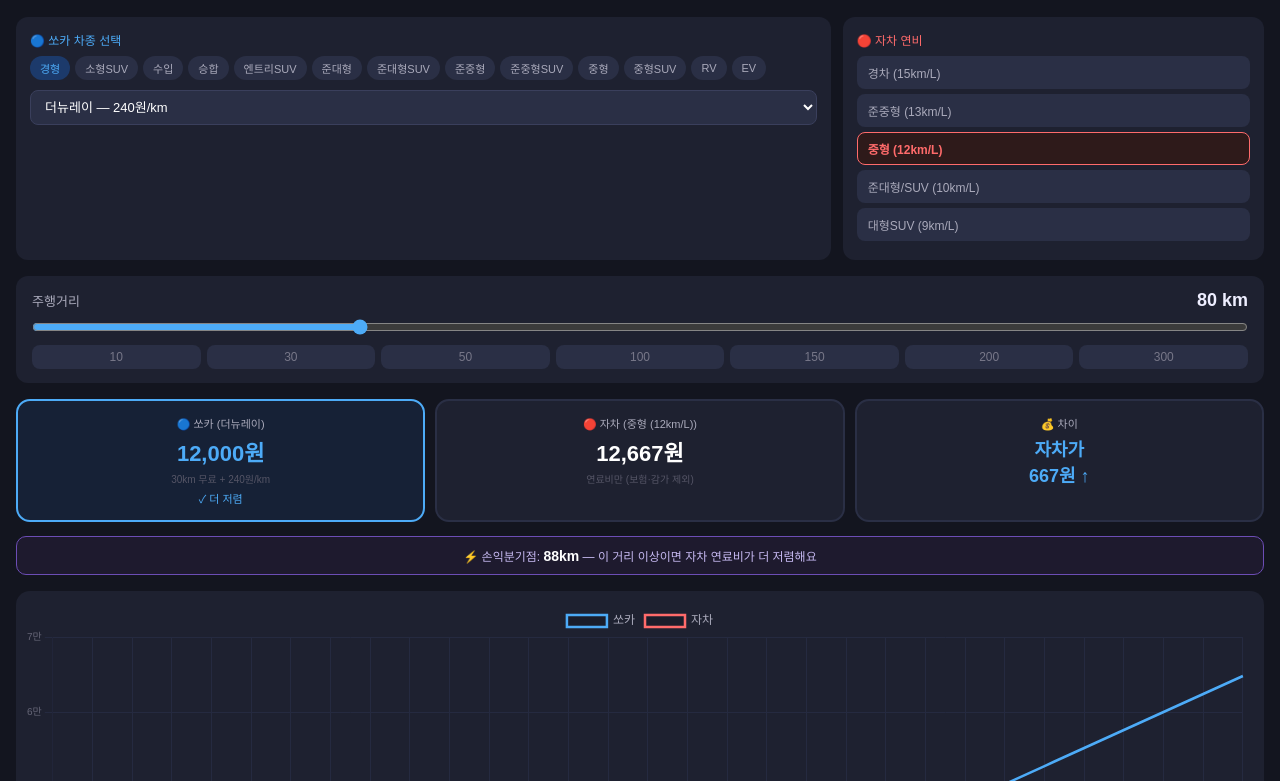
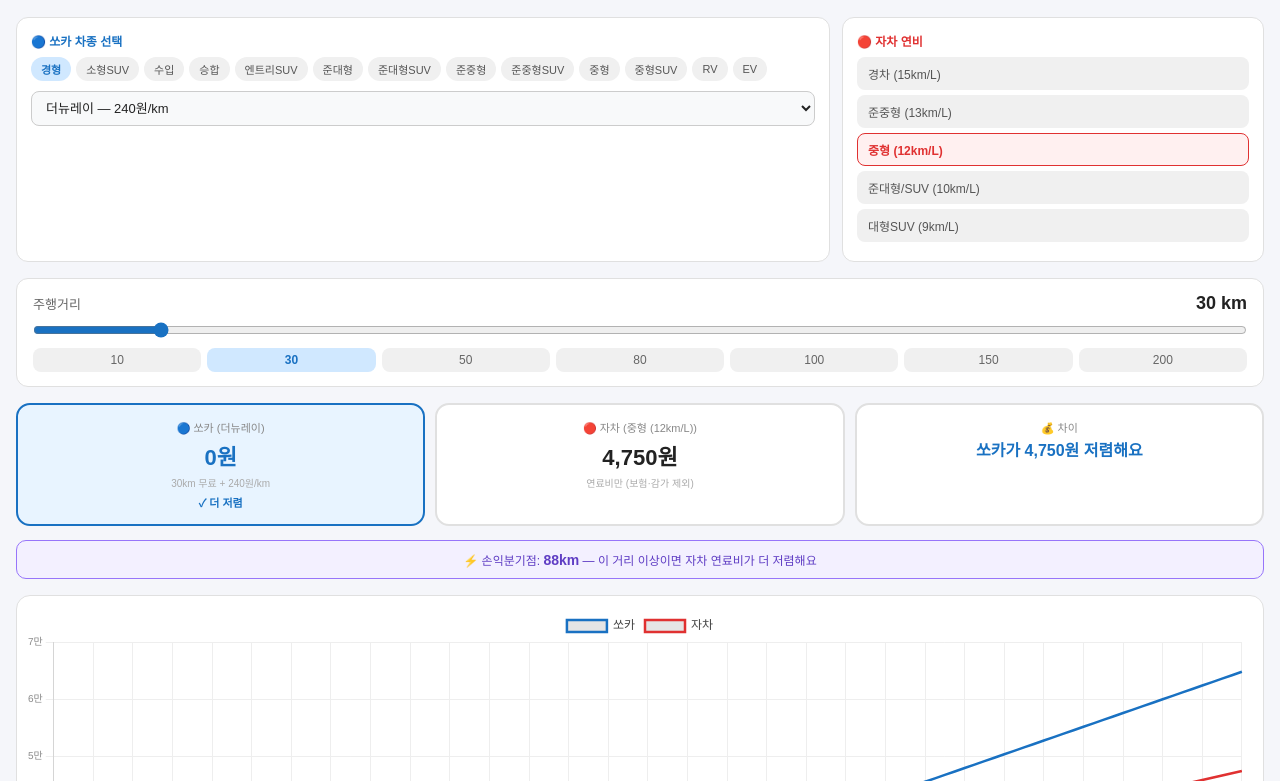
Before and after one commit to limgonee-web/socar-vs-mycar, a plain HTML site: page index.html in a window 1280 px wide. Shown: the part 71-852 px from the top of the page. Drawn offline with nearby package versions, Linux system fonts and the light colour scheme.

Commit message:
Update index.html

```diff
--- a/index.html
+++ b/index.html
@@ -7,47 +7,47 @@
   <script src="https://cdnjs.cloudflare.com/ajax/libs/Chart.js/4.4.1/chart.umd.min.js"></script>
   <style>
     * { box-sizing: border-box; margin: 0; padding: 0; }
-    body { background: #13151f; color: #eef; font-family: sans-serif; padding: 20px 16px; min-height: 100vh; }
+    body { background: #f5f6fa; color: #222; font-family: sans-serif; padding: 20px 16px; min-height: 100vh; }
     h2 { text-align: center; font-size: 19px; margin-bottom: 4px; }
-    .sub { text-align: center; color: #556; font-size: 12px; margin-bottom: 20px; }
+    .sub { text-align: center; color: #888; font-size: 12px; margin-bottom: 20px; }
     .row { display: flex; gap: 12px; margin-bottom: 16px; flex-wrap: wrap; }
-    .card { background: #1e2130; border-radius: 12px; padding: 14px; }
-    .card-label { font-size: 12px; margin-bottom: 8px; }
-    .blue { color: #4dabf7; }
-    .red { color: #ff6b6b; }
+    .card { background: #fff; border-radius: 12px; padding: 14px; border: 1px solid #e0e0e0; }
+    .card-label { font-size: 12px; margin-bottom: 8px; font-weight: 600; }
+    .blue { color: #1971c2; }
+    .red { color: #e03131; }
     .cat-wrap { display: flex; flex-wrap: wrap; gap: 5px; margin-bottom: 10px; }
-    .cat-btn { padding: 4px 10px; border-radius: 20px; border: none; font-size: 11px; cursor: pointer; background: #2a2f45; color: #aab; }
-    .cat-btn.active { background: #1c3a6b; color: #4dabf7; }
-    select { width: 100%; background: #2a2f45; color: #fff; border: 1px solid #3a3f5c; border-radius: 8px; padding: 8px 10px; font-size: 13px; }
-    .my-btn { display: block; width: 100%; text-align: left; margin-bottom: 5px; border-radius: 8px; padding: 7px 10px; cursor: pointer; font-size: 12px; border: 1px solid transparent; background: #2a2f45; color: #aab; }
-    .my-btn.active { background: #2e1a1a; color: #ff6b6b; border-color: #ff6b6b; font-weight: 700; }
-    .slider-card { background: #1e2130; border-radius: 12px; padding: 14px 16px; margin-bottom: 16px; }
+    .cat-btn { padding: 4px 10px; border-radius: 20px; border: none; font-size: 11px; cursor: pointer; background: #f0f0f0; color: #555; }
+    .cat-btn.active { background: #d0e8ff; color: #1971c2; font-weight: 700; }
+    select { width: 100%; background: #f8f9fa; color: #222; border: 1px solid #ccc; border-radius: 8px; padding: 8px 10px; font-size: 13px; }
+    .my-btn { display: block; width: 100%; text-align: left; margin-bottom: 5px; border-radius: 8px; padding: 7px 10px; cursor: pointer; font-size: 12px; border: 1px solid transparent; background: #f0f0f0; color: #555; }
+    .my-btn.active { background: #fff0f0; color: #e03131; border-color: #e03131; font-weight: 700; }
+    .slider-card { background: #fff; border-radius: 12px; padding: 14px 16px; margin-bottom: 16px; border: 1px solid #e0e0e0; }
     .slider-top { display: flex; justify-content: space-between; align-items: center; margin-bottom: 8px; }
-    .slider-top span:first-child { font-size: 13px; color: #aab; }
-    .slider-top span:last-child { font-size: 18px; font-weight: 800; }
-    input[type=range] { width: 100%; accent-color: #4dabf7; margin-bottom: 10px; }
+    .slider-top span:first-child { font-size: 13px; color: #666; }
+    .slider-top span:last-child { font-size: 18px; font-weight: 800; color: #222; }
+    input[type=range] { width: 100%; accent-color: #1971c2; margin-bottom: 10px; }
     .quick-btns { display: flex; gap: 6px; flex-wrap: wrap; }
-    .q-btn { flex: 1; min-width: 36px; padding: 5px 0; border-radius: 8px; border: none; background: #2a2f45; color: #778; cursor: pointer; font-size: 12px; }
-    .q-btn.active { background: #1c3a6b; color: #4dabf7; }
+    .q-btn { flex: 1; min-width: 36px; padding: 5px 0; border-radius: 8px; border: none; background: #f0f0f0; color: #666; cursor: pointer; font-size: 12px; }
+    .q-btn.active { background: #d0e8ff; color: #1971c2; font-weight: 700; }
     .result-row { display: flex; gap: 10px; margin-bottom: 14px; flex-wrap: wrap; }
-    .res-card { flex: 1; min-width: 100px; border-radius: 14px; padding: 14px; text-align: center; border: 2px solid #2a2f45; background: #1e2130; }
-    .res-card.winner-blue { background: #162136; border-color: #4dabf7; }
-    .res-card.winner-red { background: #2e1a1a; border-color: #ff6b6b; }
-    .res-label { font-size: 11px; color: #aab; margin-bottom: 4px; }
+    .res-card { flex: 1; min-width: 100px; border-radius: 14px; padding: 14px; text-align: center; border: 2px solid #e0e0e0; background: #fff; }
+    .res-card.winner-blue { background: #e8f4ff; border-color: #1971c2; }
+    .res-card.winner-red { background: #fff0f0; border-color: #e03131; }
+    .res-label { font-size: 11px; color: #888; margin-bottom: 4px; }
     .res-val { font-size: 22px; font-weight: 800; }
-    .res-sub { font-size: 10px; color: #556; margin-top: 4px; }
-    .res-win { font-size: 11px; margin-top: 4px; }
-    .bep-box { background: #1e1a2e; border: 1px solid #6c4db5; border-radius: 10px; padding: 10px 14px; margin-bottom: 16px; font-size: 12px; color: #c5b8f0; text-align: center; }
-    .ev-box { background: #162136; border: 1px solid #4dabf7; border-radius: 10px; padding: 10px 14px; margin-bottom: 16px; font-size: 12px; color: #a3d4f5; text-align: center; }
-    .chart-wrap { background: #1e2130; border-radius: 14px; padding: 14px 8px 8px; }
-    .foot { text-align: center; color: #334; font-size: 10px; margin-top: 8px; }
+    .res-sub { font-size: 10px; color: #aaa; margin-top: 4px; }
+    .res-win { font-size: 11px; margin-top: 4px; font-weight: 600; }
+    .bep-box { background: #f3f0ff; border: 1px solid #9775fa; border-radius: 10px; padding: 10px 14px; margin-bottom: 16px; font-size: 12px; color: #5f3dc4; text-align: center; }
+    .ev-box { background: #e8f4ff; border: 1px solid #1971c2; border-radius: 10px; padding: 10px 14px; margin-bottom: 16px; font-size: 12px; color: #1971c2; text-align: center; }
+    .chart-wrap { background: #fff; border-radius: 14px; padding: 14px 8px 8px; border: 1px solid #e0e0e0; }
+    .foot { text-align: center; color: #bbb; font-size: 10px; margin-top: 8px; }
     .flex2 { flex: 2; min-width: 200px; }
     .flex1 { flex: 1; min-width: 160px; }
   </style>
 </head>
 <body>
   <h2>🚗 쏘카 vs 자차 주행비용 비교</h2>
-  <p class="sub">휘발유 1,900원/L · 쏘카 30km 무료 · 주행요금만 비교</p>
+  <p class="sub">휘발유 1,900원/L 기준 · 한국에너지공단 2025년 발표 연비 기준</p>
 
   <div class="row">
     <div class="card flex2">
@@ -64,15 +64,15 @@
   <div class="slider-card">
     <div class="slider-top">
       <span>주행거리</span>
-      <span id="kmLabel">80 km</span>
+      <span id="kmLabel">30 km</span>
     </div>
-    <input type="range" id="kmSlider" min="0" max="300" value="80" />
+    <input type="range" id="kmSlider" min="0" max="300" value="30" />
     <div class="quick-btns" id="quickBtns"></div>
   </div>
 
   <div class="result-row" id="resultRow"></div>
   <div id="bepBox"></div>
-  <div class="chart-wrap"><canvas id="myChart"></canvas></div>
+  <div class="chart-wrap"><canvas id="myChart" height="120"></canvas></div>
   <p class="foot">* 자차: 기름값만 포함 (보험·감가상각·주차비 미포함) / 쏘카: 30km 초과 주행요금만 (대여료 제외)</p>
 
 <script>
@@ -112,8 +112,9 @@
 ];
 const FUEL=1900, FREE_KM=30;
 const categories=[...new Set(SOCAR.map(c=>c.category))];
+const quickVals=[10,30,50,80,100,150,200];
 
-let selCat="경형", selCar=SOCAR[0], myCarIdx=2, km=80, chart;
+let selCat="경형", selCar=SOCAR[0], myCarIdx=2, km=30, chart;
 
 function socarCost(k,rate){ return k<=FREE_KM?0:(k-FREE_KM)*rate; }
 function myCost(k,mpg){ return Math.round((k/mpg)*FUEL); }
@@ -159,7 +160,6 @@
 slider.oninput=()=>{ km=+slider.value; kmLabel.textContent=km+" km"; renderQuick(); update(); };
 
 // 빠른 버튼
-const quickVals=[10,30,50,100,150,200,300];
 const quickWrap=document.getElementById("quickBtns");
 quickVals.forEach(v=>{
   const b=document.createElement("button");
@@ -175,15 +175,18 @@
 chart=new Chart(ctx,{
   type:"line",
   data:{ labels:[], datasets:[
-    {label:"쏘카",data:[],borderColor:"#4dabf7",borderWidth:2.5,pointRadius:0,tension:0.3},
-    {label:"자차",data:[],borderColor:"#ff6b6b",borderWidth:2.5,pointRadius:0,tension:0.3}
+    {label:"쏘카",data:[],borderColor:"#1971c2",borderWidth:2.5,pointRadius:0,tension:0.3,fill:false},
+    {label:"자차",data:[],borderColor:"#e03131",borderWidth:2.5,pointRadius:0,tension:0.3,fill:false}
   ]},
   options:{
     responsive:true, animation:false,
-    plugins:{ legend:{ labels:{ color:"#aab", font:{size:12} } }, tooltip:{ callbacks:{ label:ctx=>`${ctx.dataset.label}: ${Math.round(ctx.raw).toLocaleString()}원` } } },
+    plugins:{
+      legend:{ labels:{ color:"#444", font:{size:12} } },
+      tooltip:{ callbacks:{ label:ctx=>`${ctx.dataset.label}: ${Math.round(ctx.raw).toLocaleString()}원` } }
+    },
     scales:{
-      x:{ ticks:{color:"#667",font:{size:11}}, grid:{color:"#252a40"}, title:{display:true,text:"km",color:"#556"} },
-      y:{ ticks:{color:"#667",font:{size:10}, callback:v=>v>=10000?Math.round(v/10000)+"만":v}, grid:{color:"#252a40"} }
+      x:{ ticks:{color:"#888",font:{size:11}}, grid:{color:"#eee"}, title:{display:true,text:"km",color:"#aaa"} },
+      y:{ ticks:{color:"#888",font:{size:10}, callback:v=>v>=10000?Math.round(v/10000)+"만":v}, grid:{color:"#eee"} }
     }
   }
 });
@@ -192,27 +195,32 @@
   const mpg=MY_CARS[myCarIdx].mpg;
   const sc=socarCost(km,selCar.rate);
   const mc=myCost(km,mpg);
-  const diff=sc-mc;
+  const diff=Math.abs(sc-mc);
+  const socarWins=sc<=mc;
 
   // 결과 카드
   const rr=document.getElementById("resultRow");
   const items=[
-    {label:`🔵 쏘카 (${selCar.name})`,val:sc,sub:`30km 무료 + ${selCar.rate===0?"EV 주행무료":selCar.rate+"원/km"}`,color:"#4dabf7",winClass:"winner-blue"},
-    {label:`🔴 자차 (${MY_CARS[myCarIdx].label})`,val:mc,sub:"연료비만 (보험·감가 제외)",color:"#ff6b6b",winClass:"winner-red"},
+    {label:`🔵 쏘카 (${selCar.name})`,val:sc,sub:`30km 무료 + ${selCar.rate===0?"EV 주행무료":selCar.rate+"원/km"}`,color:"#1971c2",winClass:"winner-blue"},
+    {label:`🔴 자차 (${MY_CARS[myCarIdx].label})`,val:mc,sub:"연료비만 (보험·감가 제외)",color:"#e03131",winClass:"winner-red"},
   ];
   rr.innerHTML="";
   items.forEach((item,i)=>{
-    const wins=i===0?sc<=mc:mc<=sc;
+    const wins=i===0?socarWins:!socarWins;
     rr.innerHTML+=`<div class="res-card ${wins?item.winClass:""}">
       <div class="res-label">${item.label}</div>
-      <div class="res-val" style="color:${wins?item.color:"#fff"}">${Math.round(item.val).toLocaleString()}원</div>
+      <div class="res-val" style="color:${wins?item.color:"#222"}">${Math.round(item.val).toLocaleString()}원</div>
       <div class="res-sub">${item.sub}</div>
       ${wins?`<div class="res-win" style="color:${item.color}">✓ 더 저렴</div>`:""}
     </div>`;
   });
+
+  // 차이 카드
+  const cheaperLabel = socarWins ? `쏘카가 ${diff.toLocaleString()}원 저렴해요` : `자차가 ${diff.toLocaleString()}원 저렴해요`;
+  const cheaperColor = socarWins ? "#1971c2" : "#e03131";
   rr.innerHTML+=`<div class="res-card">
     <div class="res-label">💰 차이</div>
-    <div class="res-val" style="font-size:18px;color:${diff>0?"#ff6b6b":"#4dabf7"}">${diff>0?"쏘카가":"자차가"}<br/>${Math.abs(diff).toLocaleString()}원 ↑</div>
+    <div class="res-val" style="font-size:16px;color:${cheaperColor};line-height:1.5">${cheaperLabel}</div>
   </div>`;
 
   // BEP
@@ -221,7 +229,7 @@
   const bepValid=bep!==null&&bep>0&&bep<500;
   const bb=document.getElementById("bepBox");
   if(selCar.rate===0) bb.innerHTML=`<div class="ev-box">⚡ EV는 주행요금 무료! 거리가 길수록 쏘카가 압도적으로 유리해요 🌿</div>`;
-  else if(bepValid) bb.innerHTML=`<div class="bep-box">⚡ 손익분기점: <b style="color:#fff;font-size:14px">${bep}km</b> — 이 거리 이상이면 자차 연료비가 더 저렴해요</div>`;
+  else if(bepValid) bb.innerHTML=`<div class="bep-box">⚡ 손익분기점: <b style="color:#5f3dc4;font-size:14px">${bep}km</b> — 이 거리 이상이면 자차 연료비가 더 저렴해요</div>`;
   else bb.innerHTML="";
 
   // 차트
```
